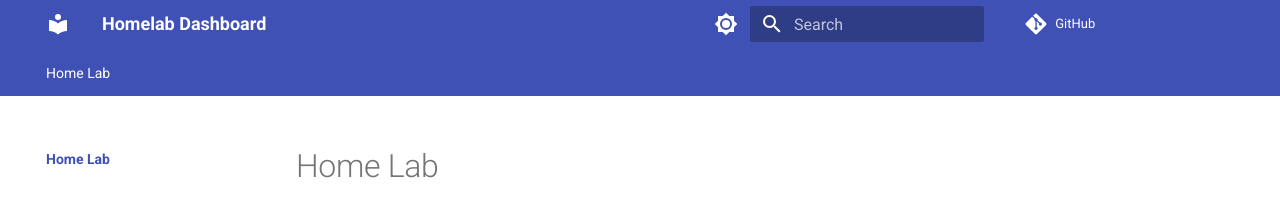
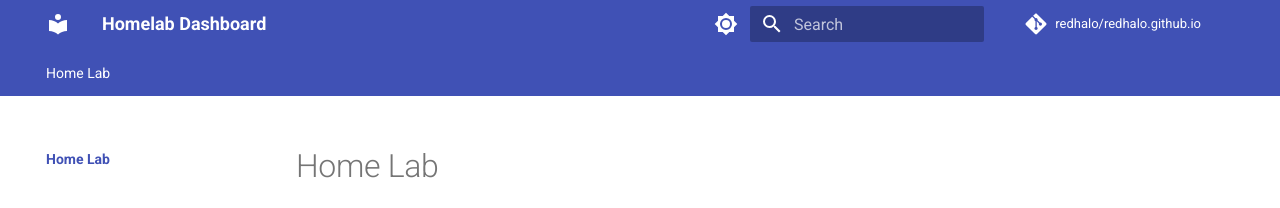
Before and after one commit to redhalo/redhalo.github.io, an MkDocs documentation site: the page built from docs/index.md, in a window 1280 px wide. Shown: the top 208 px of the page. Built offline with MkDocs 1.6.1 and Material for MkDocs 9.7.7, drawn with Linux system fonts in a browser that asks for light colours; comment, search, counter and statistics services are not loaded.

Commit message:
Update mkdocs.yml

```diff
--- a/mkdocs.yml
+++ b/mkdocs.yml
@@ -38,7 +38,7 @@ markdown_extensions:
       emoji_generator: !!python/name:materialx.emoji.to_svg
 
 repo_url: https://github.com/redhalo/homelab-dashboard
-epo_name: redhalo/homelab-dashboard
+repo_name: redhalo/redhalo.github.io
 
 site_name: Homelab Dashboard
 
```
